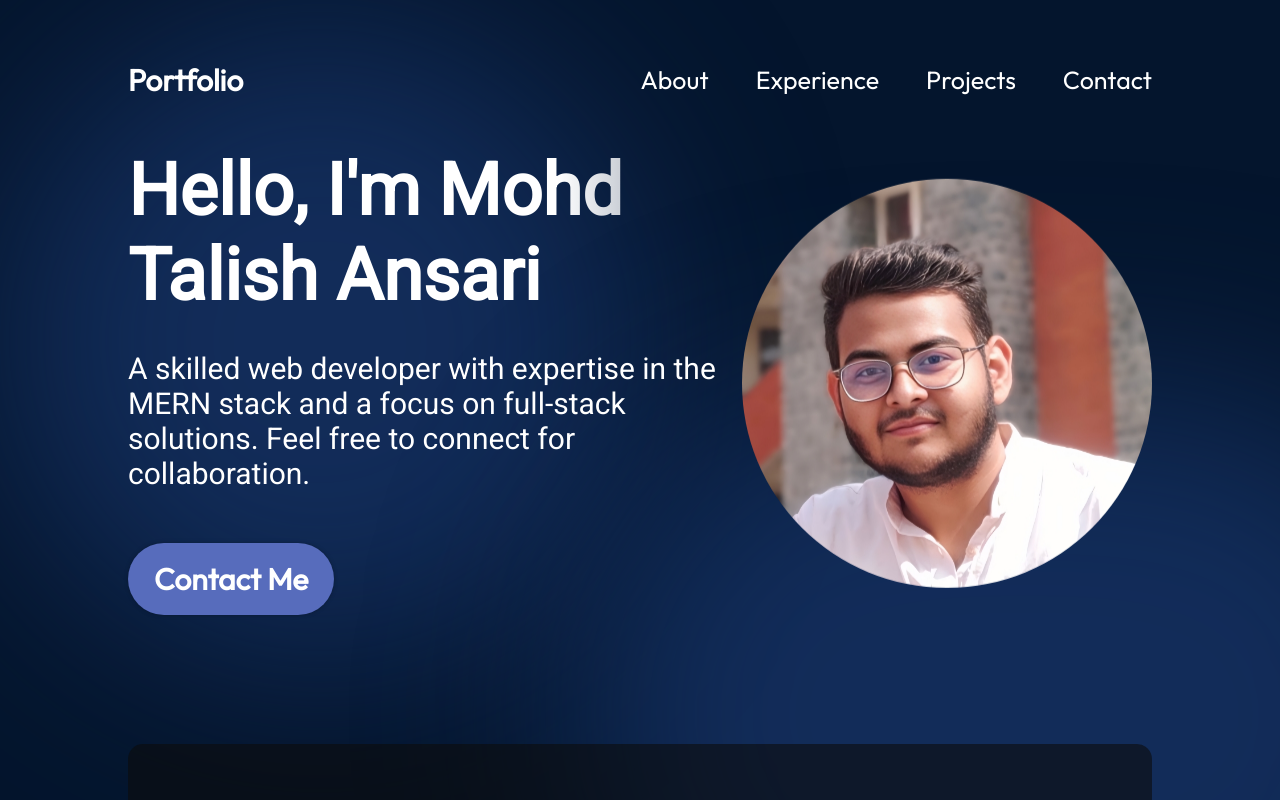
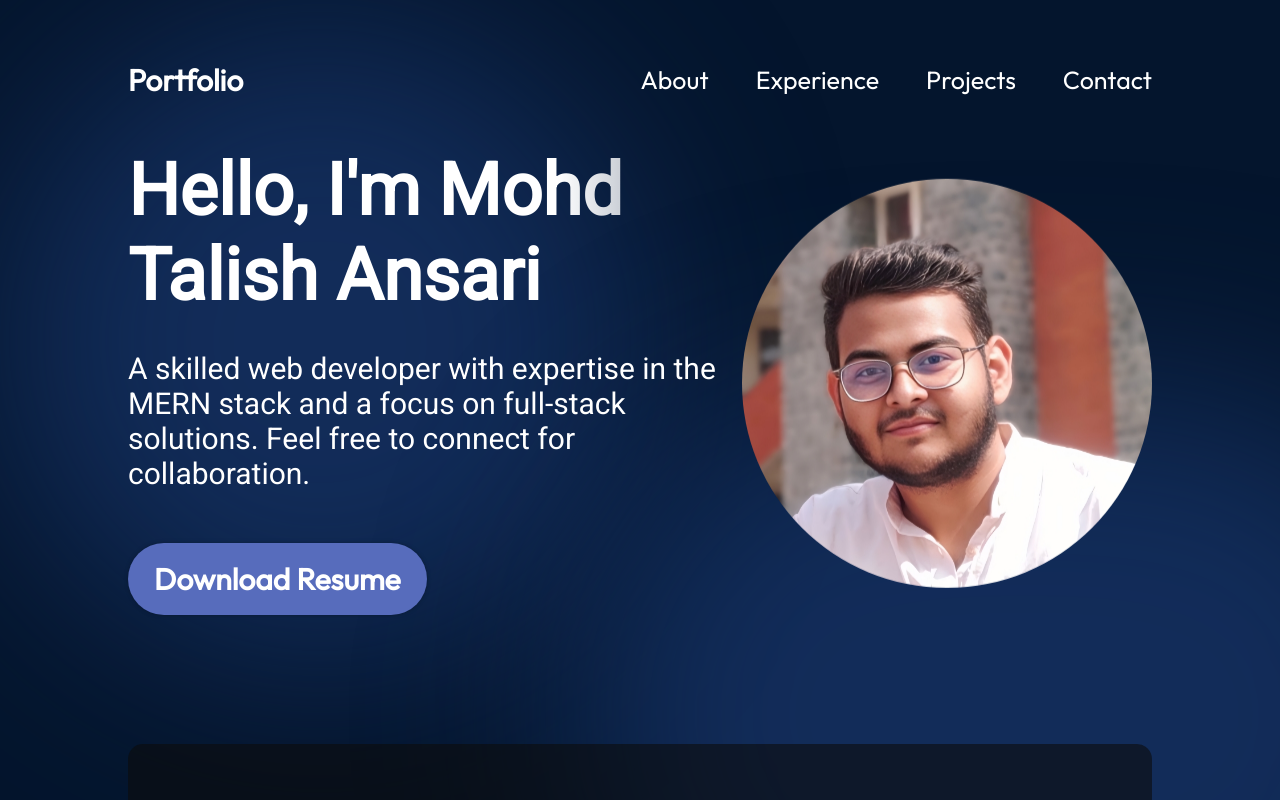
Before and after one commit to Talish1234/portfolio, a React (Vite) app: page / in a window 1280 px wide. Shown: the top 800 px of the page. Built offline with nearby package versions, Linux system fonts and the light colour scheme.

Commit message:
Update Hero.jsx

```diff
--- a/src/components/Hero/Hero.jsx
+++ b/src/components/Hero/Hero.jsx
@@ -11,8 +11,8 @@ export const Hero = () => {
        <p className={styles.description}>
         A skilled web developer with expertise in the MERN stack and a focus on full-stack solutions. Feel free to connect for collaboration.
        </p>
-        <a href="mailto:talishtarik1234@gmail.com" className={styles.contactBtn}>
-          Contact Me
+        <a href="Resume.pdf" download className={styles.contactBtn}>
+          Download Resume
         </a>
       </div>
       <img
```
